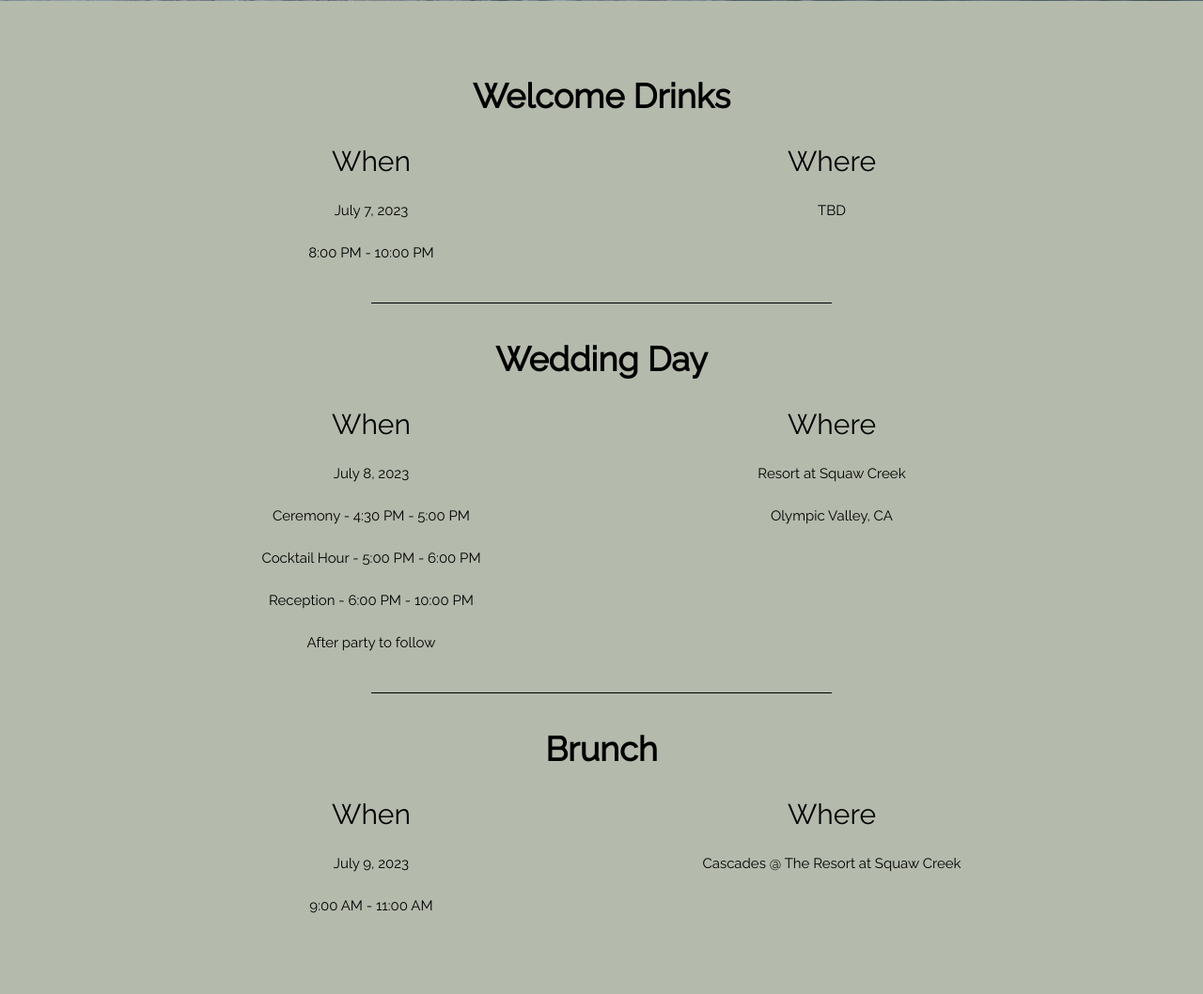
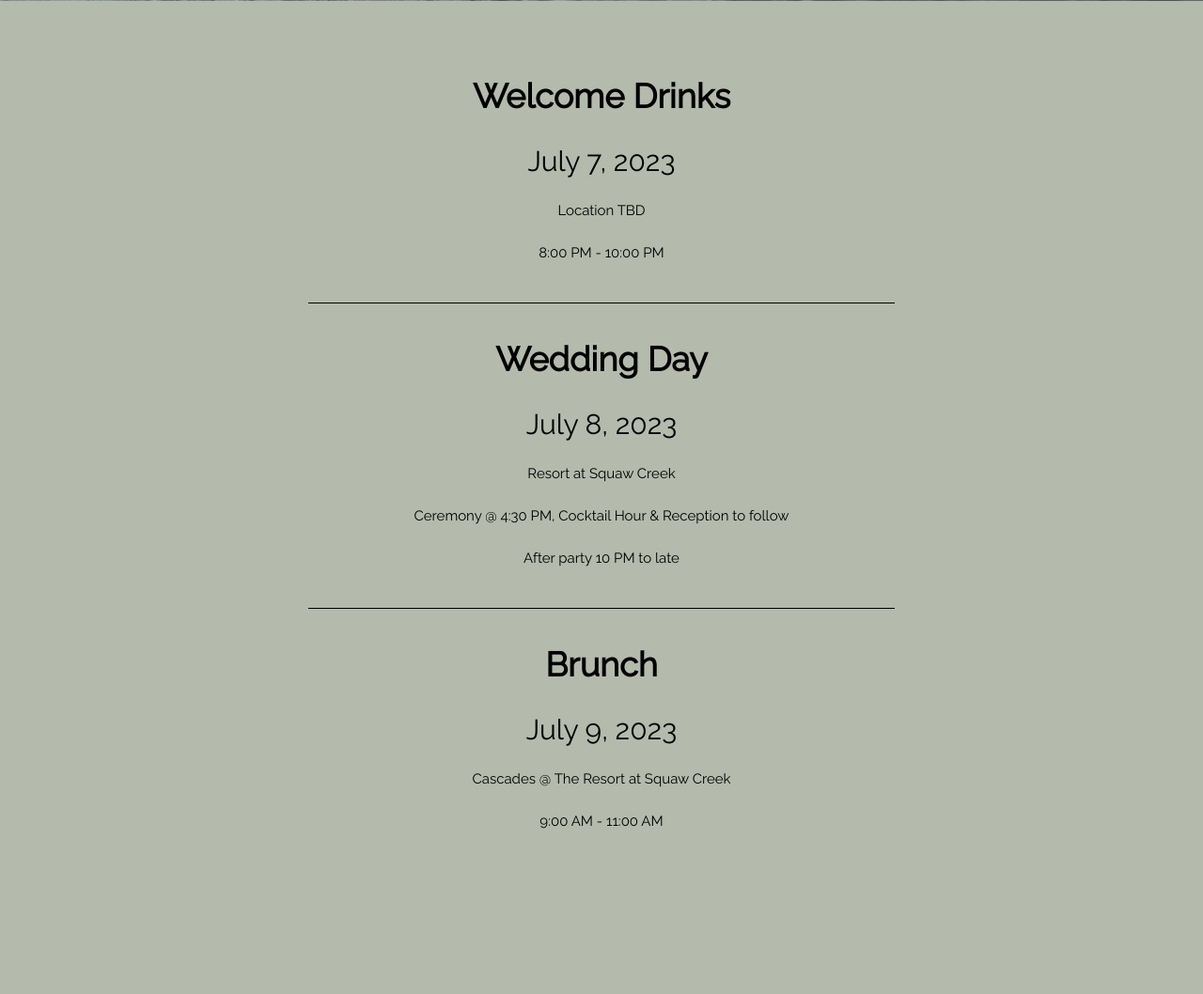
Before and after one commit to guyman575/guyandleah, a Flask app: page / in a window 1280 px wide. Shown: the part 799-1857 px from the top of the page at 94% size. After the commit the page ends 1681 px from the top, so only its background shows below. Run offline with Flask 2, Linux system fonts and the light colour scheme.

Commit message:
style tweaks

```diff
--- a/static/css/main.css
+++ b/static/css/main.css
@@ -30,7 +30,7 @@ p {line-height: 2}
 
 .bgimg2 {background-image: url("/static/images/DSC_8162.jpg")}
 
-.w3-half {
+.w3-row {
   font-family: "Raleway" !important;
 }
 
--- a/templates/home.html
+++ b/templates/home.html
@@ -32,45 +32,25 @@
   <div class="w3-content bg-sage">
     <h1><b>Welcome Drinks</b></h1>
     <div class="w3-row">
-      <div class="w3-half">
-        <h2>When</h2>
-        <p>July 7, 2023</p>
+        <H2>July 7, 2023</H2>
+        <p>Location TBD</p>
         <p>8:00 PM - 10:00 PM</p>
-      </div>
-      <div class="w3-half">
-        <h2>Where</h2>
-        <p>TBD</p>
       </div>
     </div>
     </br><hr class="hr-line"></br>
     <h1><b>Wedding Day</b></h1>
     <div class="w3-row">
-      <div class="w3-half">
-        <h2>When</h2>
-        <p>July 8, 2023</p>
-        <p>Ceremony - 4:30 PM - 5:00 PM</p>
-        <p>Cocktail Hour - 5:00 PM - 6:00 PM</p>
-        <p>Reception - 6:00 PM - 10:00 PM</p>
-        <p>After party to follow</p>
-      </div>
-      <div class="w3-half">
-        <h2>Where</h2>
+        <h2>July 8, 2023</h2>
         <p>Resort at Squaw Creek</p>
-        <p>Olympic Valley, CA</p>
-      </div>
+        <p>Ceremony @ 4:30 PM, Cocktail Hour & Reception to follow</p>
+        <p>After party 10 PM to late</p>
     </div>
     </br><hr class="hr-line"></br>
     <h1><b>Brunch</b></h1>
     <div class="w3-row">
-      <div class="w3-half">
-        <h2>When</h2>
-        <p>July 9, 2023</p>
+        <h2>July 9, 2023</h2>
+        <p>Cascades @ The Resort at Squaw Creek</p>
         <p>9:00 AM - 11:00 AM</p>
-      </div>
-      <div class="w3-half">
-        <h2>Where</h2>
-        <p>Cascades @ The Resort at Squaw Creek</p>
-      </div>
     </div>
   </div>
 </div>
--- a/templates/travel.html
+++ b/templates/travel.html
@@ -14,6 +14,7 @@
     <div class="w3-content">
       <h1 class="w3-center"><b>Flights</b></h1>
       <div class="standard-text">
+        <p>Reno/Tahoe is the closest airport to the venue, but you might find more flight options into California airports a bit further away</p></br>
         <p>Reno (RNO) - 50 min drive to venue</p>
         <p>Sacramento (SAC) - 2hr drive to venue</p>
         <p>Oakland (OAK) - 3.5hr drive to venue</p>
@@ -30,11 +31,10 @@
         <p>We have a <a href="https://www.hyatt.com/en-US/group-booking/RNODH/G-R0MZ">room block</a> at the wedding venue, The Resort at Squaw Creek (rooms starting at $395/night)</p>
         <p>There are some great Airbnbs in Olympic Valley if you are coming with a larger group. If you are wondering if our transportation will pick up at your Airbnb, please contact Guy or Leah to confirm. Below are some hotels within Olympic Valley with a range of options. Prices at these are subject to change, so we recommend booking early. </p></br>
         <div class="standard-text">
+          <p class="hotel-name"><a href="https://www.hyatt.com/en-US/group-booking/RNODH/G-R0MZ">Resort at Squaw Creek</a></p>
           <p class="hotel-name"><a href="https://www.palisadestahoe.com/plan-your-visit/lodging">The Village at Palisades<a></p>
-          <i class="hotel-details">rooms starting at $199<i>
           <p class="hotel-name"><a href="https://www.squawvalleylodge.com/">Squaw Valley Lodge<a></p>
           <p class="hotel-name"><a href="https://www.redwolfolympicvalley.com/">Red Wolf Lodge at Squaw</a></p>
-          <i class="hotel-details">You may need to call to see if they are open for reservations yet</i>
         </div>
       </div>
     </div>
```
